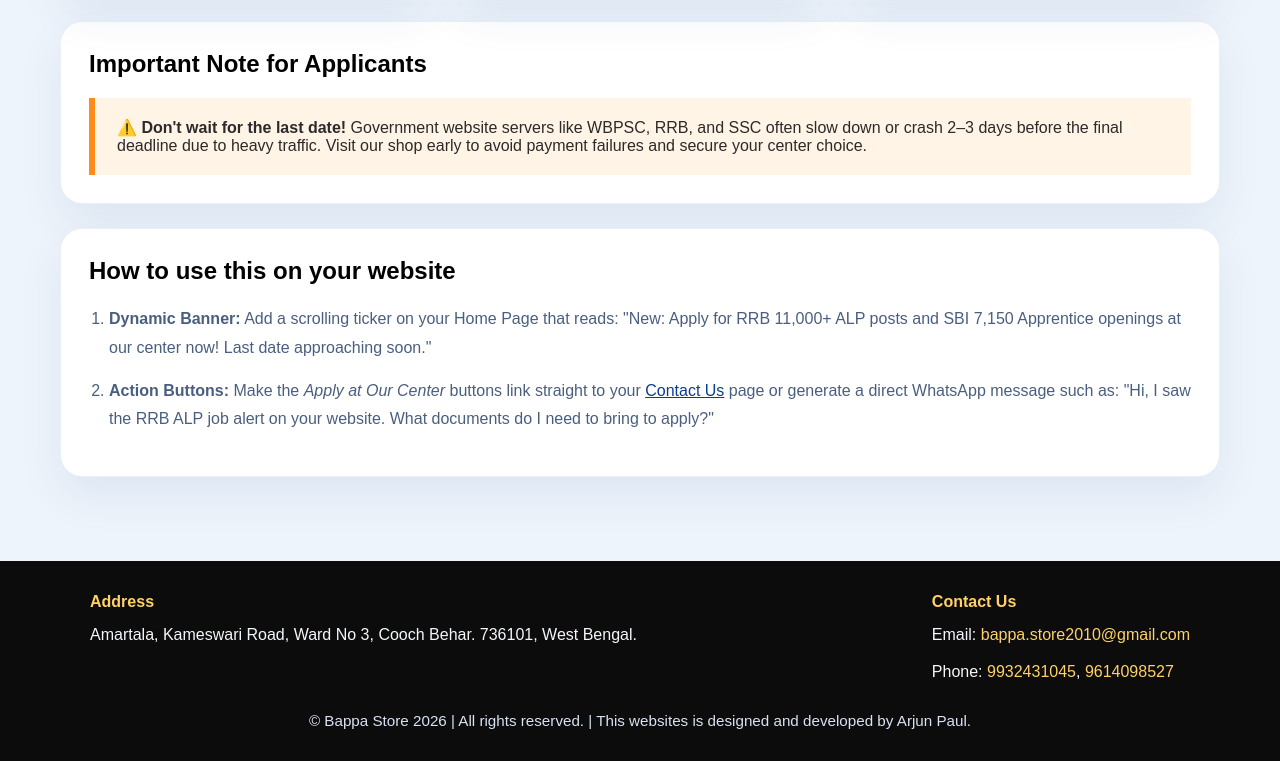
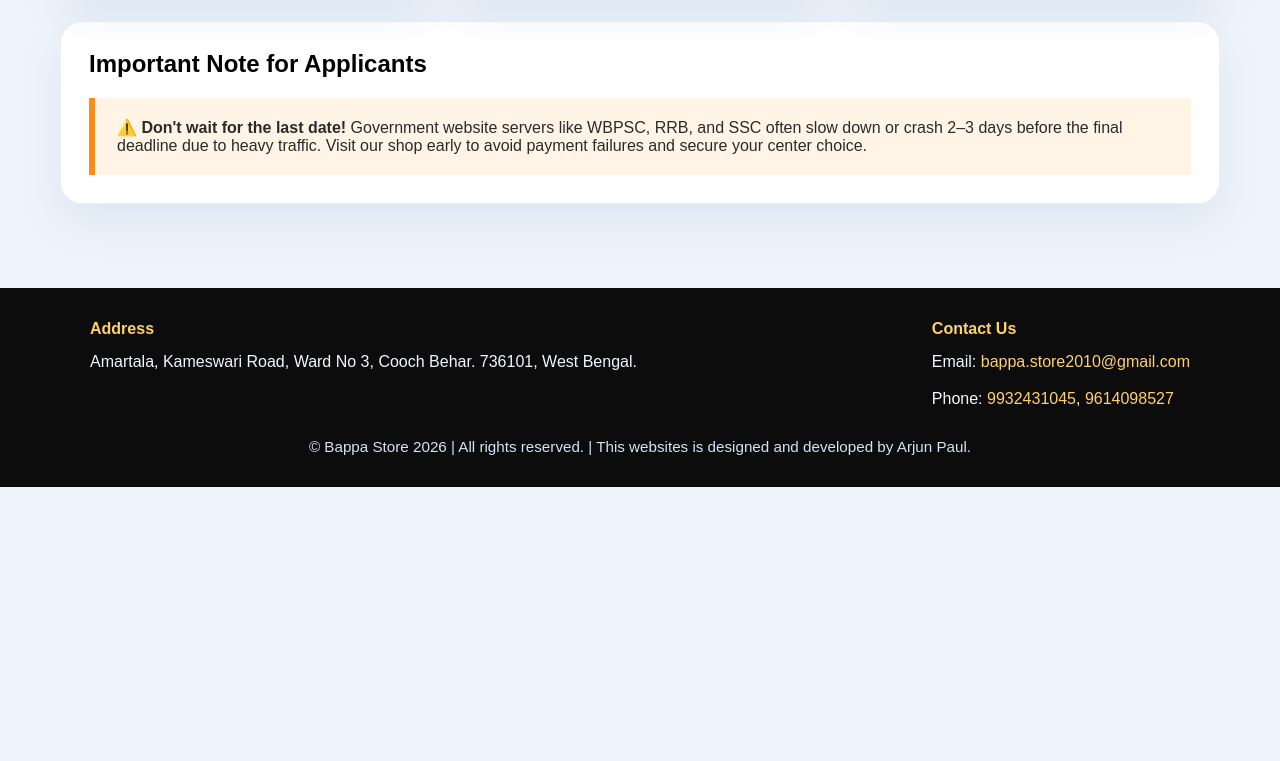
Before and after one commit to bappastore478-coder/bappastore, a plain HTML site: page job.html in a window 1280 px wide. Shown: the part 1455-2216 px from the top of the page. After the commit the page ends 1942 px from the top, so only its background shows below. Drawn offline with Linux system fonts and the light colour scheme.

Commit message:
Update job.html

```diff
--- a/job.html
+++ b/job.html
@@ -123,13 +123,7 @@
             </blockquote>
         </section>
 
-        <section class="job-advice-card">
-            <h2>How to use this on your website</h2>
-            <ol>
-                <li><strong>Dynamic Banner:</strong> Add a scrolling ticker on your Home Page that reads: "New: Apply for RRB 11,000+ ALP posts and SBI 7,150 Apprentice openings at our center now! Last date approaching soon."</li>
-                <li><strong>Action Buttons:</strong> Make the <em>Apply at Our Center</em> buttons link straight to your <a href="Contact.html">Contact Us</a> page or generate a direct WhatsApp message such as: "Hi, I saw the RRB ALP job alert on your website. What documents do I need to bring to apply?"</li>
-            </ol>
-        </section>
+
     </main>
 
     <footer class="footer">
```
